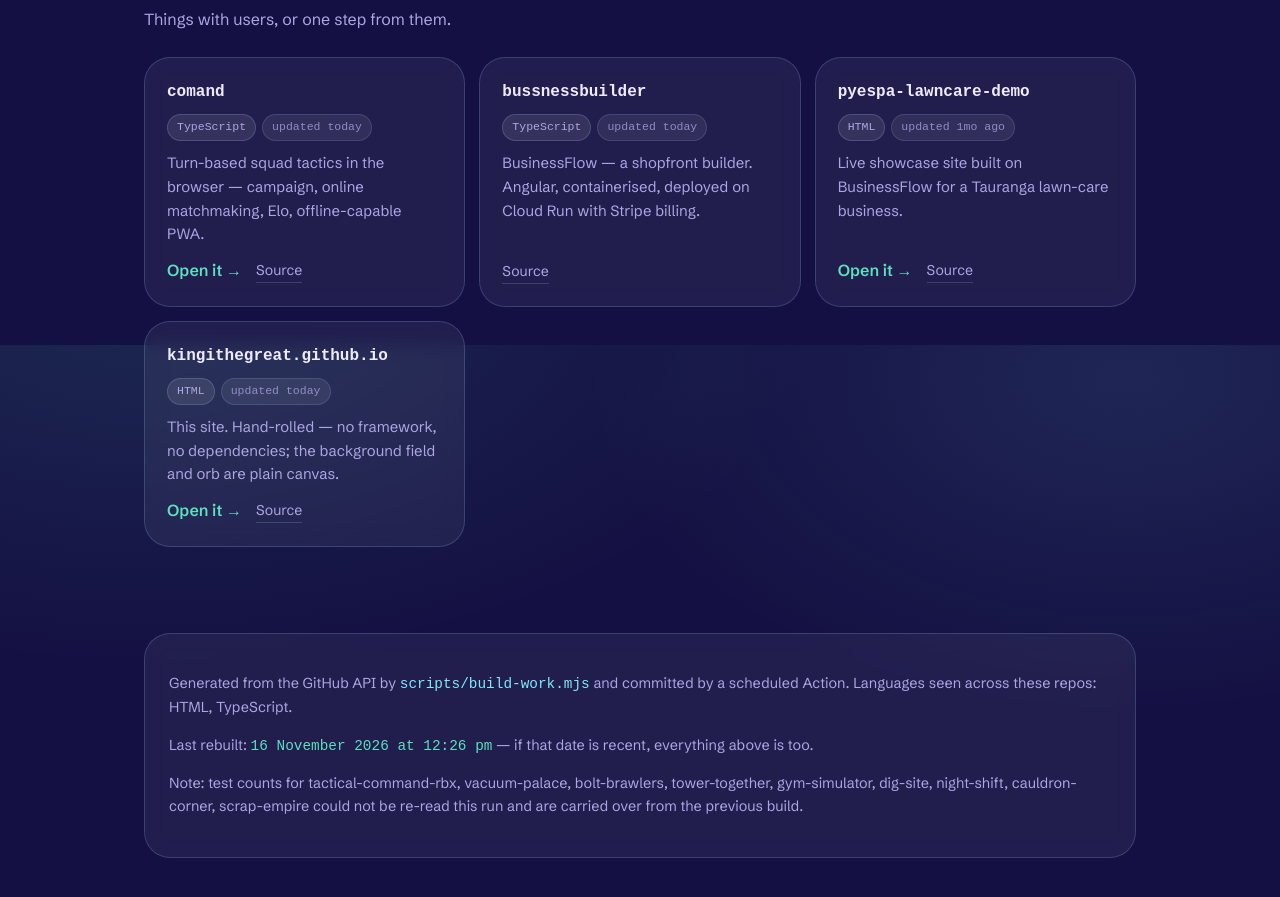
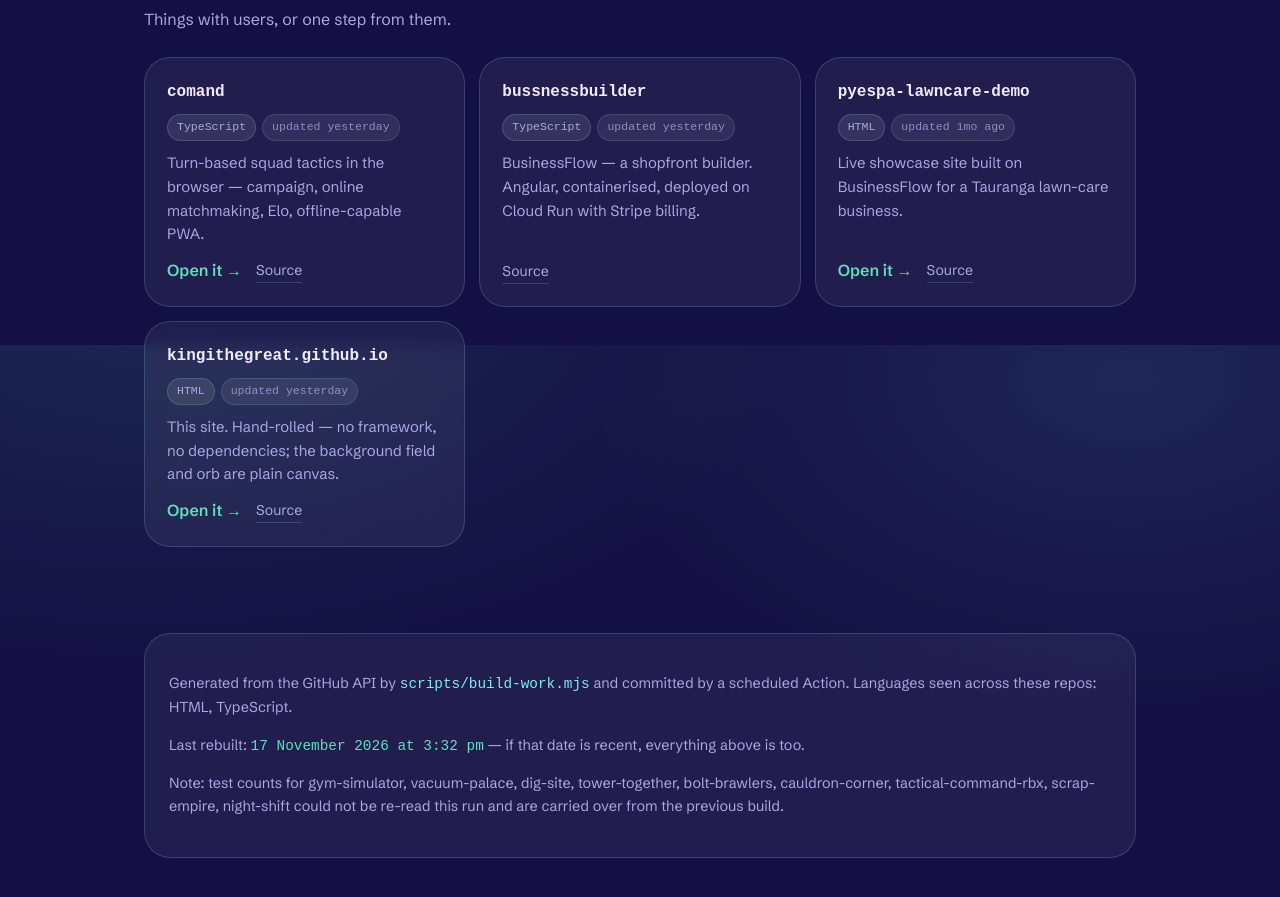
Before and after one commit to kingithegreat/kingithegreat.github.io, a plain HTML site: page work.html in a window 1280 px wide. Shown: the part 2855-3752 px from the top of the page. Drawn offline with nearby package versions, Linux system fonts and the light colour scheme; a web font is replaced by a local one.

Commit message:
chore: refresh proof-of-work page (2026-11-17)

```diff
--- a/work.html
+++ b/work.html
@@ -407,7 +407,7 @@ h2{font-family:var(--display);font-weight:700;font-size:clamp(1.5rem,3.2vw,2.05r
             <div class="pw-tags">
               <span class="pw-tag">TypeScript</span>
 
-              <span class="pw-tag pw-tag-dim">updated today</span>
+              <span class="pw-tag pw-tag-dim">updated yesterday</span>
             </div>
           </header>
           <p>Turn-based squad tactics in the browser — campaign, online matchmaking, Elo, offline-capable PWA.</p>
@@ -422,7 +422,7 @@ h2{font-family:var(--display);font-weight:700;font-size:clamp(1.5rem,3.2vw,2.05r
             <div class="pw-tags">
               <span class="pw-tag">TypeScript</span>
 
-              <span class="pw-tag pw-tag-dim">updated today</span>
+              <span class="pw-tag pw-tag-dim">updated yesterday</span>
             </div>
           </header>
           <p>BusinessFlow — a shopfront builder. Angular, containerised, deployed on Cloud Run with Stripe billing.</p>
@@ -452,7 +452,7 @@ h2{font-family:var(--display);font-weight:700;font-size:clamp(1.5rem,3.2vw,2.05r
             <div class="pw-tags">
               <span class="pw-tag">HTML</span>
 
-              <span class="pw-tag pw-tag-dim">updated today</span>
+              <span class="pw-tag pw-tag-dim">updated yesterday</span>
             </div>
           </header>
           <p>This site. Hand-rolled — no framework, no dependencies; the background field and orb are plain canvas.</p>
@@ -467,8 +467,8 @@ h2{font-family:var(--display);font-weight:700;font-size:clamp(1.5rem,3.2vw,2.05r
 <div class="wrap">
   <footer class="pw-foot tile">
     <p>Generated from the GitHub API by <code>scripts/build-work.mjs</code> and committed by a scheduled Action. Languages seen across these repos: HTML, TypeScript.</p>
-    <p>Last rebuilt: <span class="pw-stamp">16 November 2026 at 12:26 pm</span> — if that date is recent, everything above is too.</p>
-    <p>Note: test counts for tactical-command-rbx, vacuum-palace, bolt-brawlers, tower-together, gym-simulator, dig-site, night-shift, cauldron-corner, scrap-empire could not be re-read this run and are carried over from the previous build.</p>
+    <p>Last rebuilt: <span class="pw-stamp">17 November 2026 at 3:32 pm</span> — if that date is recent, everything above is too.</p>
+    <p>Note: test counts for gym-simulator, vacuum-palace, dig-site, tower-together, bolt-brawlers, cauldron-corner, tactical-command-rbx, scrap-empire, night-shift could not be re-read this run and are carried over from the previous build.</p>
   </footer>
 </div>
 
```
